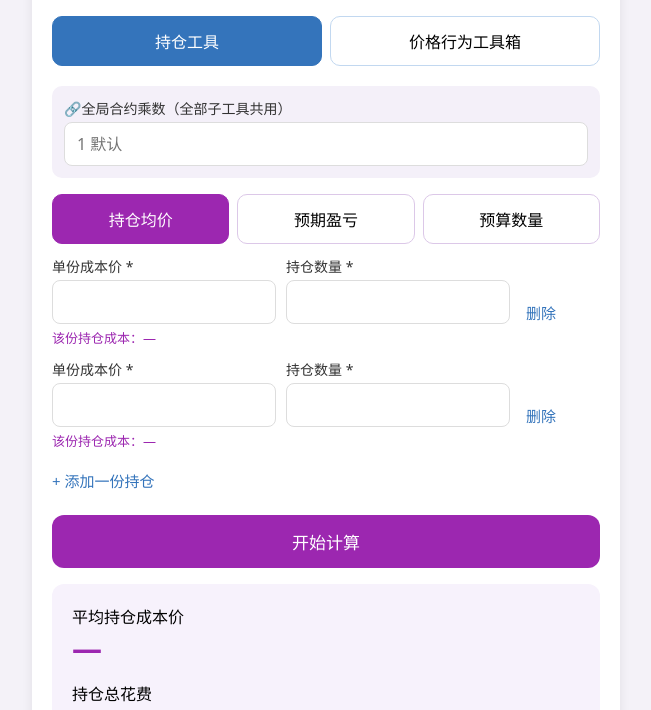
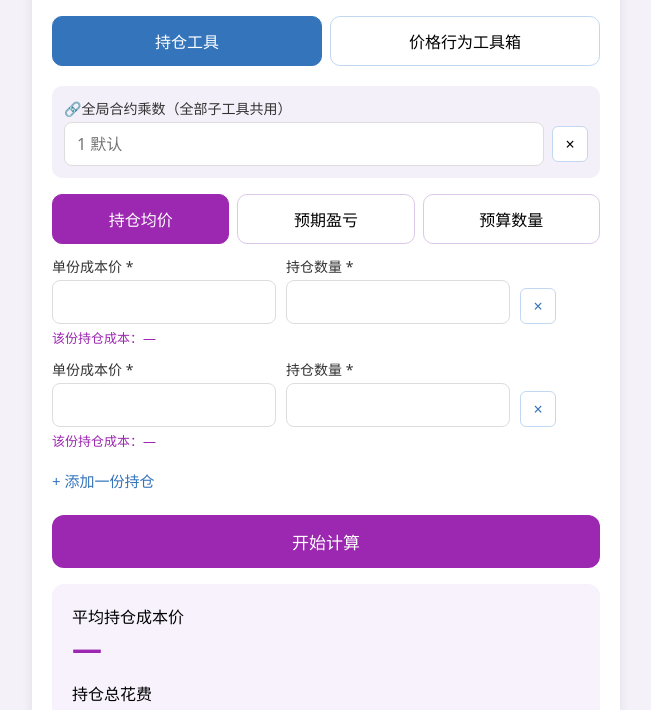
Before and after one commit to Joe1Fisher/pa_web_tools, a plain HTML site: page index.html in a window 1280 px wide. Shown: the part 64-774 px from the top of the page, without its empty margins (314-965 px from the left). Drawn offline with Linux system fonts and the light colour scheme.

Commit message:
倍率清除按钮，持仓均价清除按钮

```diff
--- a/index.html
+++ b/index.html
@@ -347,7 +347,10 @@
         <div class="global-mul-wrap">
             <div class="item">
                 <label>🔗全局合约乘数（全部子工具共用）</label>
-                <input id="globalMultiplier" type="number" placeholder="1 默认" list="globalMulList" oninput="onGlobalMulChange()">
+                <div style="display:flex;gap:8px;align-items:center;">
+                    <input id="globalMultiplier" type="number" placeholder="1 默认" list="globalMulList" oninput="onGlobalMulChange()" style="flex:1;margin:0;">
+                    <button onclick="clearGlobalMul()" style="width:36px;height:36px;border-radius:6px;border:1px solid #c2d8f0;background:#fff;cursor:pointer;font-size:16px;flex-shrink:0;display:flex;align-items:center;justify-content:center;">×</button>
+                </div>
                 <datalist id="globalMulList">
                     <option value="1">1 默认</option>
                     <option value="5">5 PVC</option>
@@ -358,7 +361,6 @@
                 </datalist>
             </div>
         </div>
-
         <!-- 子Tab：3个平级【已简化名称】 -->
         <div class="tab-wrap">
             <div class="tab active" onclick="switchTab(0)">持仓均价</div>
@@ -548,7 +550,6 @@ function switchTab(idx){
         else p.classList.remove("show");
     })
 }
-
 // ✅全局合约乘数读取
 function getGlobalMultiplier(){
     return Number(document.getElementById("globalMultiplier").value) || 1;
@@ -557,7 +558,10 @@ function onGlobalMulChange(){
     // 切换乘数，立刻刷新持仓均价面板各行成本预览
     updateRowCosts();
 }
-
+function clearGlobalMul(){
+    document.getElementById("globalMultiplier").value = "";
+    onGlobalMulChange();
+}
 // ========== 盈亏测算模块 ==========
 let isLong = true; // true=做多买，false=做空卖
 function toggleDirection(){
@@ -712,8 +716,9 @@ function addRow(qty="", price=""){
             <label>持仓数量 *</label>
             <input class="inp-qty" type="number" value="${qty}" oninput="updateRowCosts()">
         </div>
-        <div>
-            <button class="del-btn" onclick="this.closest('.row-wrap').remove(); updateRowCosts();">删除</button>
+        <div style="display:flex;align-items:flex-end;">
+            <button class="del-btn" onclick="this.closest('.row-wrap').remove(); updateRowCosts();"
+            style="width:36px;height:36px;border-radius:6px;border:1px solid #c2d8f0;background:#fff;cursor:pointer;font-size:16px;flex-shrink:0;display:flex;align-items:center;justify-content:center;">×</button>
         </div>
         <div class="row-cost">该份持仓成本：—</div>
     `;
@@ -1190,4 +1195,3 @@ window.onload = ()=>{
 </script>
 </body>
 </html>
-<!-- （注：内容由AI生成） -->
```
